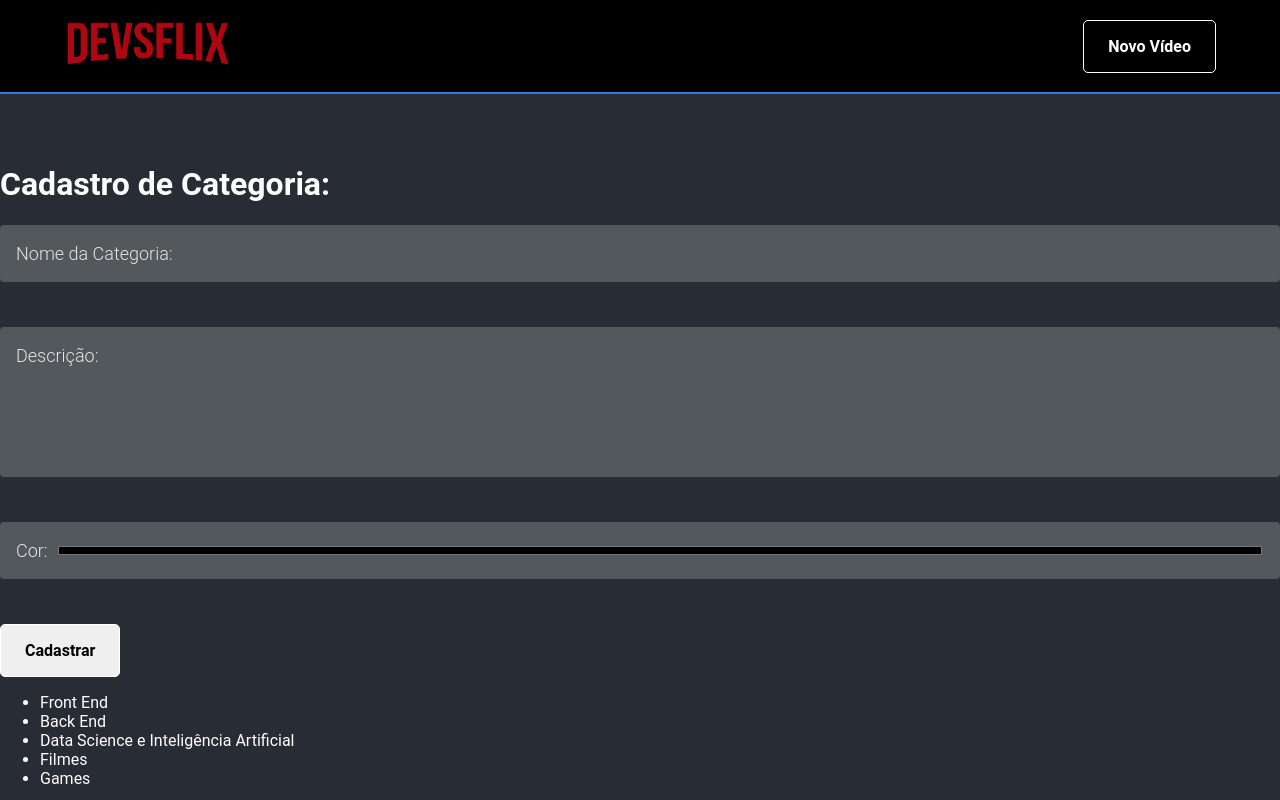
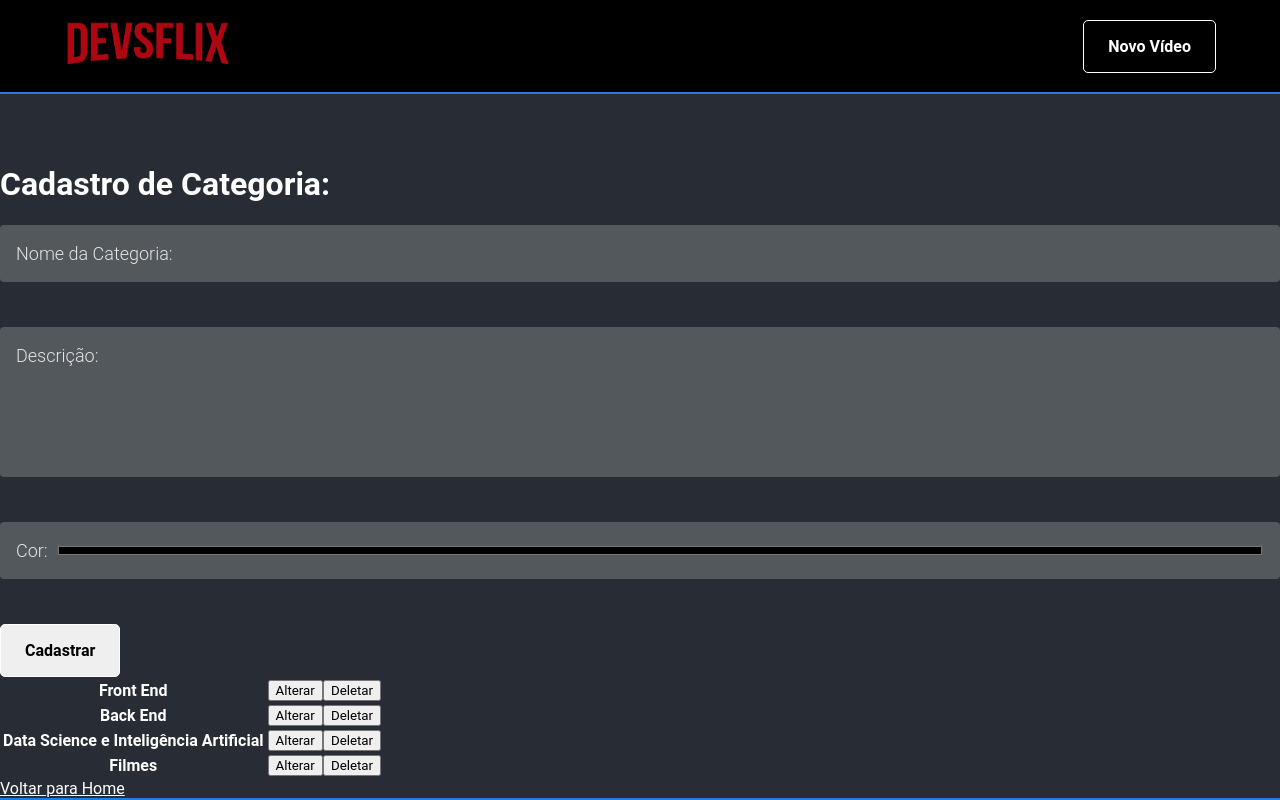
Before and after one commit to Shumax/Imers-o-React, a React (Create React App) app: page /registration/category in a window 1280 px wide. Shown: the top 800 px of the page. Built offline with nearby package versions, Linux system fonts and the light colour scheme; data requests are answered from the project's data file.

Commit message:
Delete Videos e Categorys

```diff
--- a/db.json
+++ b/db.json
@@ -28,18 +28,9 @@
       }
     },
     {
-      "id": 4,
       "titulo": "Filmes",
-      "cor": "orange"
-    },
-    {
-      "id": 5,
-      "titulo": "Games",
-      "cor": "red",
-      "link_extra": {
-        "text": "Formação de Jogos na Alura",
-        "url": "https://www.alura.com.br/cursos-online-front-end"
-      }
+      "cor": "",
+      "id": 4
     }
   ],
   "videos": [
--- /dev/null
+++ b/src/pages/Registration/Category/CategorysTable/index.js
@@ -0,0 +1,29 @@
+import React from 'react';
+import {useHistory} from 'react-router-dom';
+import categoryRepositories from '../../../../repositories/Categorys';
+
+const CategorysTable = (props) => {
+	const history = useHistory();
+
+	return (
+		<table>
+			<tbody>
+			{props.categorys.map((category) => (
+				<tr key={category.id}>
+					<th>{category.titulo}</th>
+					<th>
+						<button>Alterar</button>
+						<button
+							onClick={() => categoryRepositories.deleteCategory(category.id).then(()=>{
+								history.push('/');
+							})}
+						>Deletar</button>
+					</th>
+				</tr>
+			))}
+			</tbody>
+		</table>
+	);
+}
+
+export default CategorysTable;
--- a/src/pages/Registration/Category/index.js
+++ b/src/pages/Registration/Category/index.js
@@ -7,6 +7,7 @@ import Button from '../../../components/Button';
 import Loading from '../../../components/Loading';
 import useForm from '../../../customHooks';
 import categorysRepositories from '../../../repositories/Categorys';
+import CategorysTable from './CategorysTable';
 
 function RegistrationCategory() {
 
@@ -94,15 +95,7 @@ function RegistrationCategory() {
 				{
 					!categorys.length
 						? <Loading/>
-						: <ul>
-								{categorys.map((category, index) => {
-									return (
-										<li key={`${category}${index}`}>
-											{category.titulo}
-										</li>
-									);
-								})}
-							</ul>
+						: <CategorysTable categorys={categorys} />
 				}
 
 				<Link to="/">
--- /dev/null
+++ b/src/pages/Registration/Video/VideosTable/index.js
@@ -0,0 +1,37 @@
+import React from 'react';
+import {useHistory} from 'react-router-dom';
+import videosRepositories from '../../../../repositories/Videos';
+
+const VideosTable = (props) => {
+	const history = useHistory();
+
+	return (
+		<table>
+			<thead>
+				<tr>
+					<th>Categoria</th>
+					<th>Vídeo</th>
+					<th></th>
+				</tr>
+			</thead>
+			<tbody>
+			{props.videos.map((video) => (
+				<tr key={video.id}>
+					<td>{video.categoryId}</td>
+					<td>{video.titulo}</td>
+					<td>
+						<button>Alterar</button>
+						<button
+							onClick={() => videosRepositories.deleteVideo(video.id).then(()=>{
+								history.push('/');
+							})}
+						>Deletar</button>
+					</td>
+				</tr>
+			))}
+			</tbody>
+		</table>
+	);
+}
+
+export default VideosTable;
--- a/src/pages/Registration/Video/index.js
+++ b/src/pages/Registration/Video/index.js
@@ -6,14 +6,14 @@ import FormField from '../../../components/FormField';
 import Button from '../../../components/Button';
 import Loading from '../../../components/Loading';
 import useForm from '../../../customHooks';
-
+import VideosTable from './VideosTable';
 import videosRepositories from '../../../repositories/Videos';
 import categorysRepositories from '../../../repositories/Categorys';
 
 export default function RegistrationVideo() {
 	const history = useHistory();
 	const [categorys, setCategorys] = useState([]);
-	const [categorysWithVideos, setCategorysWithVideos] = useState([]);
+	const [videos, setVideos] = useState([]);
 
 	var selectedCategory = {};
 
@@ -31,9 +31,9 @@ export default function RegistrationVideo() {
 				setCategorys(response);
 			});
 
-		categorysRepositories.getAllWithVideos()
+		videosRepositories.getAll()
 			.then((response) => {
-				setCategorysWithVideos(response);
+				setVideos(response);
 			});
 
 	}, []);
@@ -96,21 +96,7 @@ export default function RegistrationVideo() {
 					</Button>
 				</form>
 
-				{
-					!categorysWithVideos.length
-						? <Loading/>
-						: <div>
-								{categorysWithVideos.map((category, index) => {
-									return (
-										<ul key={`${category}${index}`}>
-											{ category.titulo
-											}
-
-										</ul>
-									);
-								})}
-							</div>
-				}
+				{!videos.length ? <Loading/> : <VideosTable videos={videos} />}
 
 				<br></br>
 				<Link to="/registration/category">
--- a/src/repositories/Categorys/index.js
+++ b/src/repositories/Categorys/index.js
@@ -41,8 +41,24 @@ function createCategory(categorys) {
 	})
 }
 
+function deleteCategory(id) {
+	return fetch(`${URL_CATEGORYS}/${id}`, {
+		method: 'DELETE',
+		headers: {
+			'Content-type': 'application/json',
+		}
+	}).then(async (response) => {
+		if(response.ok) {
+			return await response.json();
+		}else {
+			throw new Error('Servidor Offline!');
+		}
+	})
+}
+
 export default {
 	getAllWithVideos,
 	getAll,
 	createCategory,
+	deleteCategory,
 };
--- a/src/repositories/Videos/index.js
+++ b/src/repositories/Videos/index.js
@@ -1,6 +1,17 @@
 import services from '../../services';
 
 const URL_VIDEOS = `${services.BASE_URL}/videos`;
+
+function getAll(){
+	return fetch(URL_VIDEOS)
+		.then(async (response) => {
+			if (response.ok) {
+				return await response.json();
+			}else{
+				throw new Error('Servidor Offline!!!');
+			}
+		})
+}
 
 function createVideo(videos) {
 	return fetch(`${URL_VIDEOS}?_embed=videos`, {
@@ -19,6 +30,23 @@ function createVideo(videos) {
 	})
 }
 
+function deleteVideo(id) {
+	return fetch(`${URL_VIDEOS}/${id}`, {
+		method: 'DELETE',
+		headers: {
+			'Content-type': 'application/json',
+		}
+	}).then(async (response) => {
+		if(response.ok) {
+			return await response.json();
+		}else {
+			throw new Error('Servidor Offline!');
+		}
+	})
+}
+
 export default {
 	createVideo,
+	getAll,
+	deleteVideo,
 };
```
